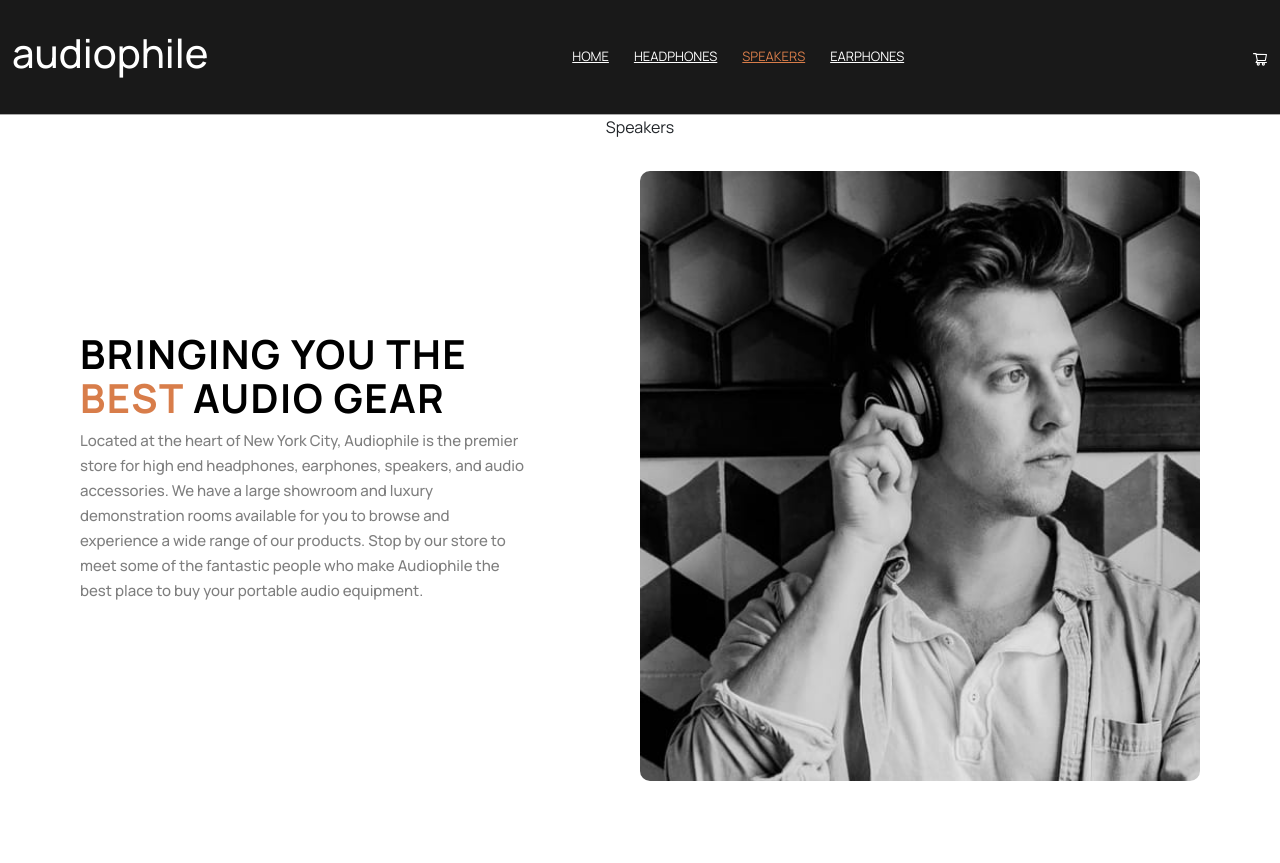
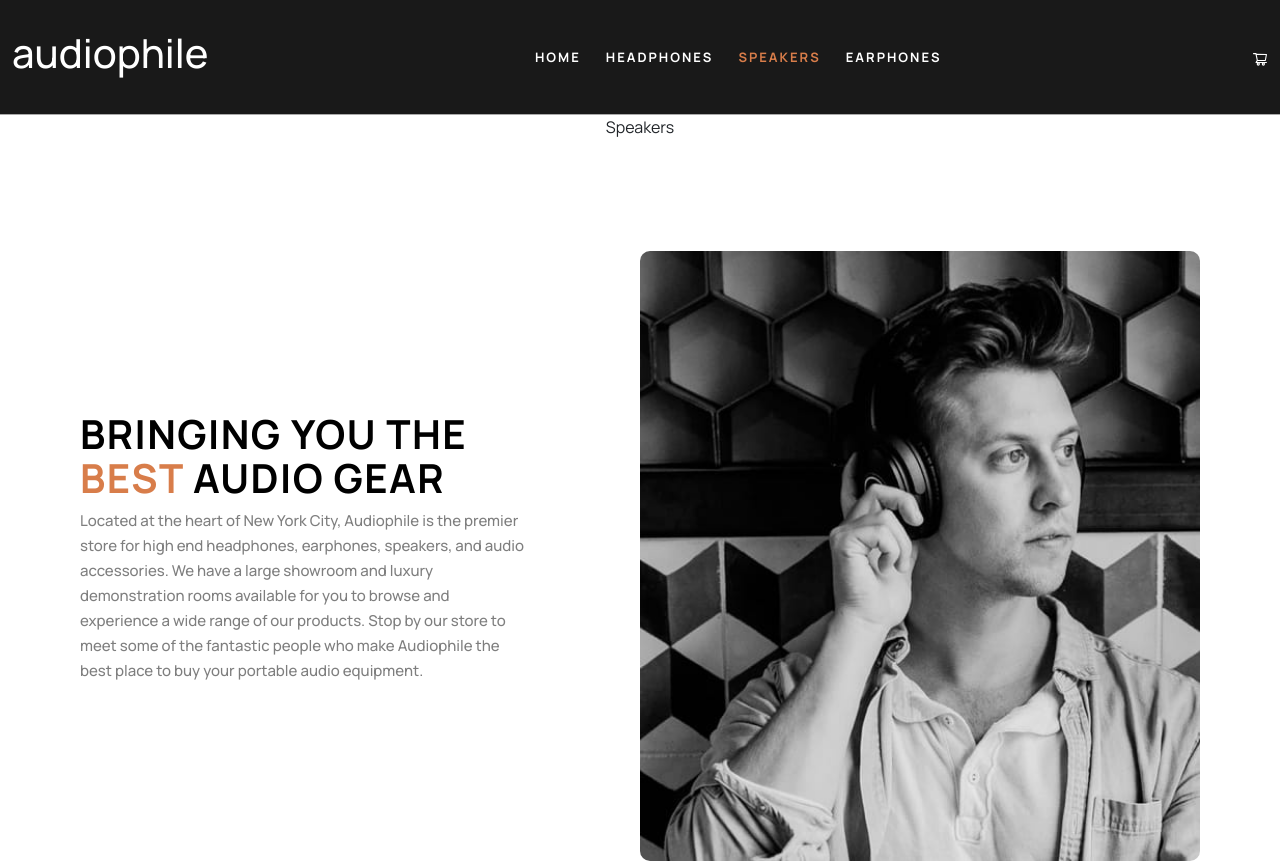
Before and after one commit to Tewogbade/audiophile, a React (Create React App) app: page /speakers in a window 1280 px wide. Shown: the top 863 px of the page. Built offline with nearby package versions, Linux system fonts and the light colour scheme.

Commit message:
navbar update

```diff
--- a/src/components/homepage/footer/Footer.css
+++ b/src/components/homepage/footer/Footer.css
@@ -100,7 +100,7 @@ body {
   }
 
   .fsection1 {
-    margin: 2rem 3rem 7rem;
+    margin: 5rem 3rem 7rem;
   }
   .fsection1 .tablet {
     border-radius: 10px;
@@ -165,7 +165,7 @@ body {
     display: none;
   }
   .fsection1 {
-    margin: 2rem 5rem 7rem;
+    margin: 7rem 5rem;
     flex-direction: row-reverse;
     display: grid;
     grid-template-columns: 0 50% 50%;
--- a/src/components/homepage/footer/Footer.js
+++ b/src/components/homepage/footer/Footer.js
@@ -7,6 +7,7 @@ import audiophilelogo from "../../../images/home/shared/desktop/audiophilelogo.p
 import facebook from "../../../images/home/shared/desktop/icon-facebook.svg";
 import twitter from "../../../images/home/shared/desktop/icon-twitter.svg";
 import instagram from "../../../images/home/shared/desktop/icon-instagram.svg";
+import { Link, useLocation } from "react-router-dom";
 
 const Footer = () => {
   return (
@@ -38,10 +39,10 @@ const Footer = () => {
         <div className="navitem">
           <img src={audiophilelogo} alt="" />
           <div className="navlink">
-            <a href="#">HOME</a>
-            <a href="#">HEADPHONES</a>
-            <a href="#">SPEAKERS</a>
-            <a href="#">EARPHONES</a>
+            <Link to="/">HOME</Link>
+            <Link to="/headphones">HEADPHONES</Link>
+            <Link to="/speakers">SPEAKERS</Link>
+            <Link to="/earphones">EARPHONES</Link>
           </div>
         </div>
         <p>
--- a/src/components/homepage/navbar/Navbar.css
+++ b/src/components/homepage/navbar/Navbar.css
@@ -13,8 +13,13 @@ nav {
 
 .navbar .navbar-nav a {
   font-family: "Manrope", sans-serif;
+  font-weight: 700;
   font-size: 13px;
-  color: #ffff;
+  line-height: 25px;
+  letter-spacing: 2px;
+  text-transform: uppercase;
+  color: #ffffff;
+  text-decoration: none;
 }
 .navbar .navbar-nav .active {
   color: #d87d4a;
@@ -35,11 +40,8 @@ nav {
   } */
 }
 
-/* @media (max-width: 990px) {
+@media (max-width: 990px) {
   .navbar .navbar-nav a {
     margin: 1.2rem 0;
   }
-  .navbar .navbar-nav {
-    margin: -20rem;
-  }
-} */
+}
```
